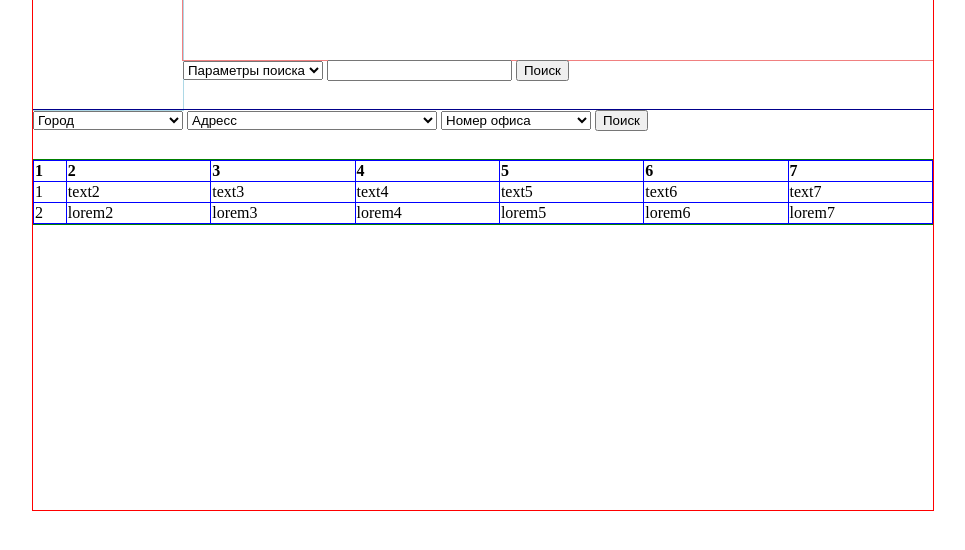
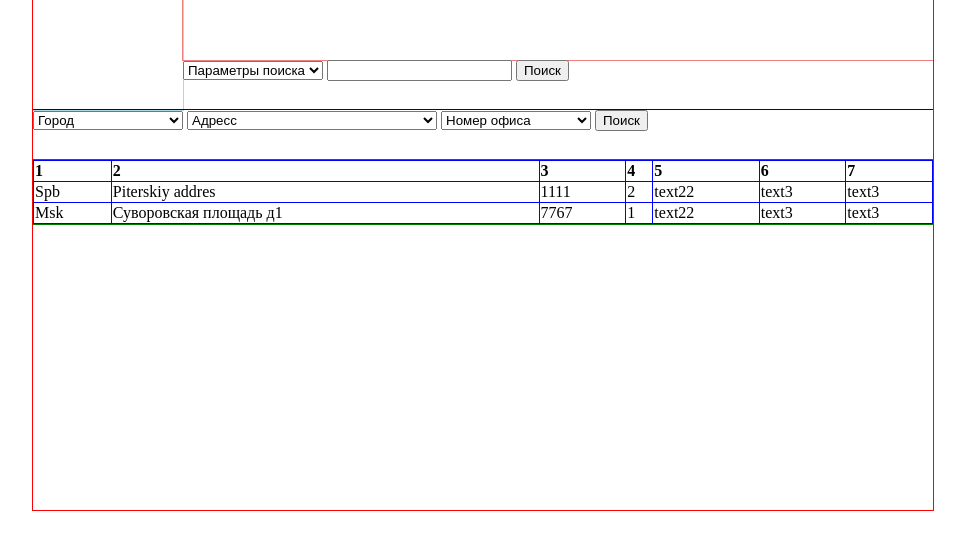
Before and after one commit to vinossis/vinossis.github.io, a plain HTML site: page index.html in a window 1280 px wide. Shown: the part 198-748 px from the top of the page, without its empty margins (157-1122 px from the left). Drawn offline with nearby package versions, Linux system fonts and the light colour scheme.

Commit message:
20.09 update

```diff
--- a/index.html
+++ b/index.html
@@ -18,33 +18,28 @@
                 {text:"lorem5"}]
         };
 
-        var officeList =[{
+        var items =[{
+            model: null,
+            city: "Spb",
+            addres: "Piterskiy addres",
+            number: "1111",
+            param: "2",
+            param2: "text22",
+            param3: "text3",
+            param4: "text3"
+        },{
+            model: null,
             city: "Msk",
             addres: "Суворовская площадь д1",
             number: "7767",
-            param: "1"
-        },{
-            city: "Spb",
-            addres: "Piterskiy addres",
-            number: "1111",
-            param: "2"}
-        ];
-        var items= [{number: "1",
-            param2: "text2",
+            param: "1",
+            param2: "text22",
             param3: "text3",
-            param4: "text4",
-            param5: "text5",
-            param6: "text6",
-            param7: "text7"
-        },{
-            number: "2",
-            param2: "lorem2",
-            param3: "lorem3",
-            param4: "lorem4",
-            param5: "lorem5",
-            param6: "lorem6",
-            param7: "lorem7"
+            param4: "text3"
         }];
+
+
+
         var tehnoApp = angular.module("tehnoApp",[]);
         tehnoApp.controller("nameCtrl", function ($scope) {
             $scope.name = getUser;
@@ -53,10 +48,12 @@
             $scope.text = soloList;
         });
         tehnoApp.controller("officeListCtrl", function ($scope) {
-            $scope.text = officeList;
             $scope.itemsScope = items;
         });
+        tehnoApp.controller("showitemCtrl", function ($scope) {
 
+
+        });
     </script>
 </head>
 <body>
@@ -83,20 +80,20 @@
                     <form action="">
                         <select class="optionWidth">
                             <option selected>Город</option>
-                            <option ng-repeat="city in text" value="{{city.city}}" ng-click="selectCity()">{{city.city}}</option>
+                            <option ng-repeat="city in itemsScope" value="{{city.city}}" >{{city.city}}</option>
                         </select>
                         <select class="optionWidth optionMidWidth">
                             <option selected>Адресс</option>
-                            <option ng-repeat="addres in text" value="{{addres.addres}}">{{addres.addres}}</option>
+                            <option ng-repeat="addres in itemsScope" value="{{addres.addres}}">{{addres.addres}}</option>
                         </select>
                         <select class="optionWidth ">
                             <option selected>Номер офиса</option>
-                            <option ng-repeat="numberOffice in text">{{numberOffice.number}}</option>
+                            <option ng-repeat="numberOffice in itemsScope">{{numberOffice.number}}</option>
                         </select>
                         <input type="button" value="Поиск">
                     </form>
                 </div>
-                <div class="showContent" ng-controller="officeListCtrl">
+                <div class="showContent" >
                     <table class="tableStyle">
                         <tr>
                             <th>1</th>
@@ -108,13 +105,13 @@
                             <th>7</th>
                         </tr>
                         <tr ng-repeat="item in itemsScope">
+                            <td>{{item.city}}</td>
+                            <td>{{item.addres}}</td>
                             <td>{{item.number}}</td>
+                            <td>{{item.param}}</td>
                             <td>{{item.param2}}</td>
                             <td>{{item.param3}}</td>
                             <td>{{item.param4}}</td>
-                            <td>{{item.param5}}</td>
-                            <td>{{item.param6}}</td>
-                            <td>{{item.param7}}</td>
                         </tr>
                     </table>
                 </div>
```
